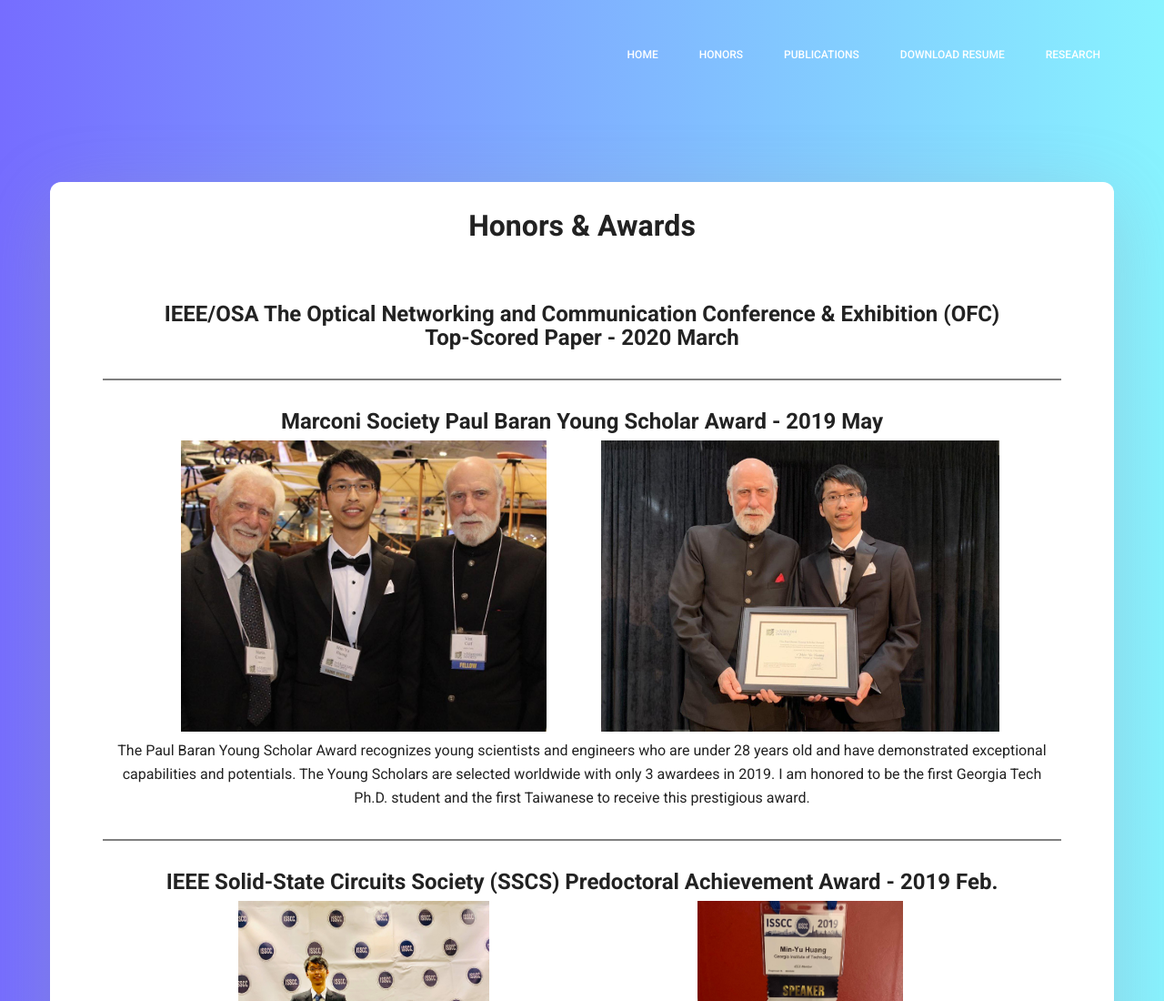
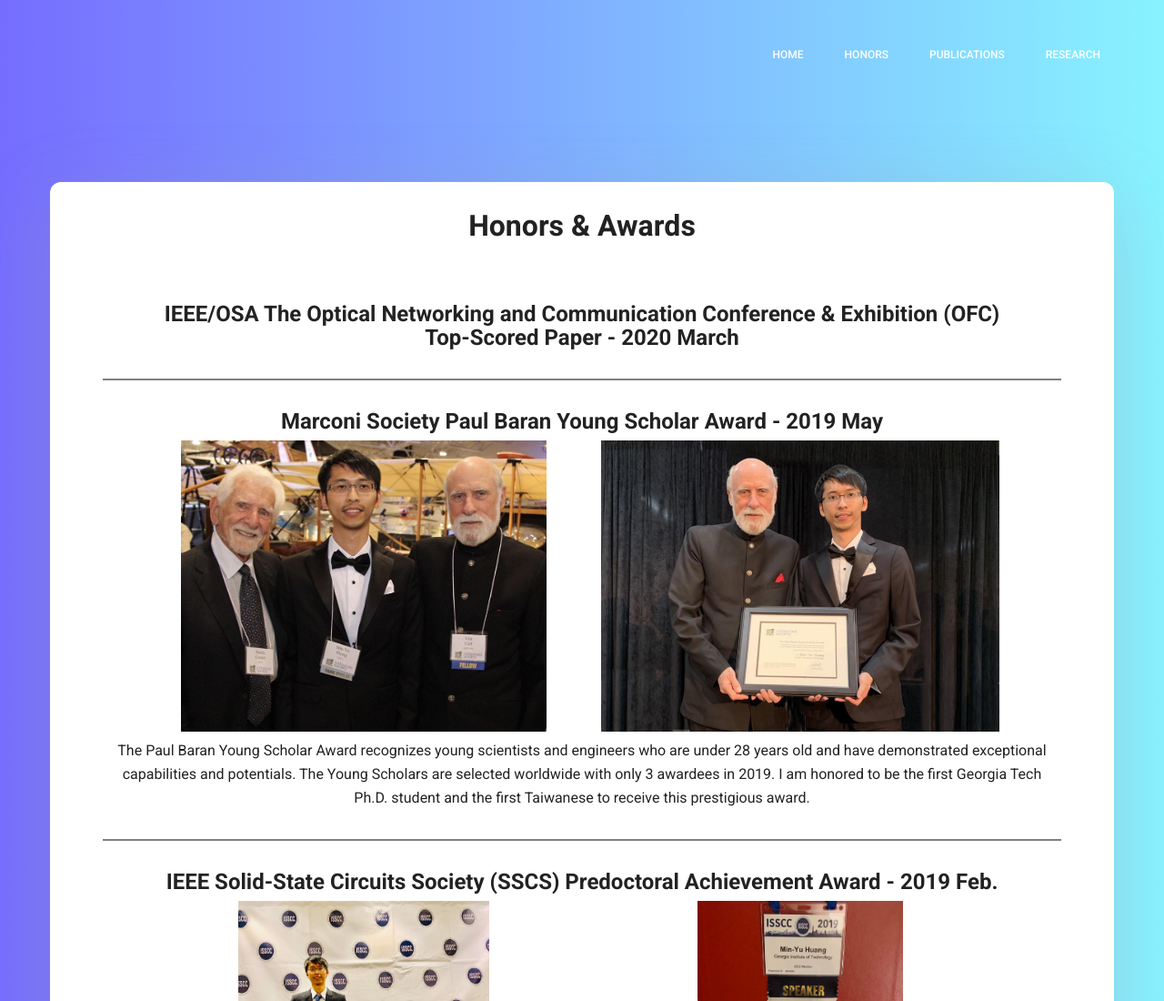
Before and after one commit to sandy8111112004/portfolioMH, a website: page honor.html in a window 1280 px wide. Shown: the top 1100 px of the page at 91% size. Drawn offline with Linux system fonts and the light colour scheme.

Commit message:
remove resume

```diff
--- a/honor.html
+++ b/honor.html
@@ -49,8 +49,8 @@
 							<li class="nav-item"><a class="nav-link" href="honor.html">Honors</a></li>
 							<li class="nav-item"><a class="nav-link" href="publication.html"
 									alt='publications'>Publications</a></li>
-							<li class="nav-item"><a class="nav-link" href="./downloads/CV_Min-Yu_Huang.pdf" download
-									target='_blank' alt='download resume'>Download Resume</a></li>
+							<!--<li class="nav-item"><a class="nav-link" href="./downloads/CV_Min-Yu_Huang.pdf" download
+									target='_blank' alt='download resume'>Download Resume</a></li>-->
 							<li class="nav-item"><a class="nav-link" href="research.html" alt='research'>Research</a>
 							</li>
 
```
Also changed, not shown: index.html (+1 -1 lines), publication.html (+4 -4 lines), research.html (+2 -2 lines), 1 other file.
